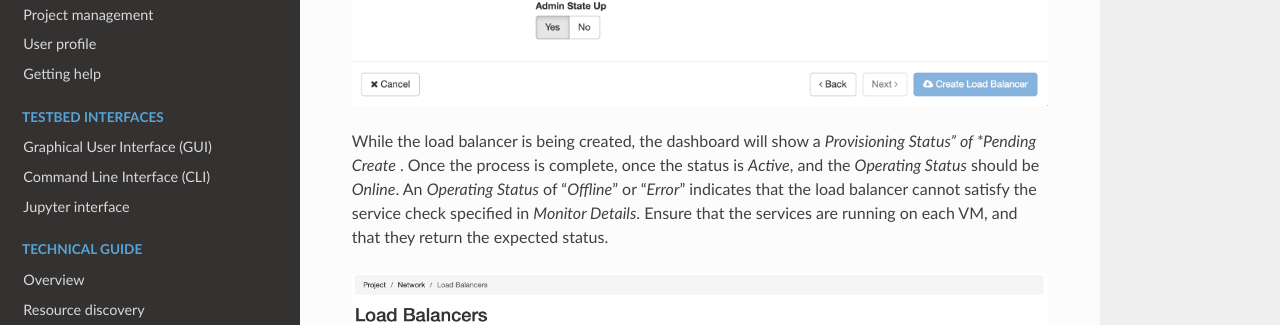
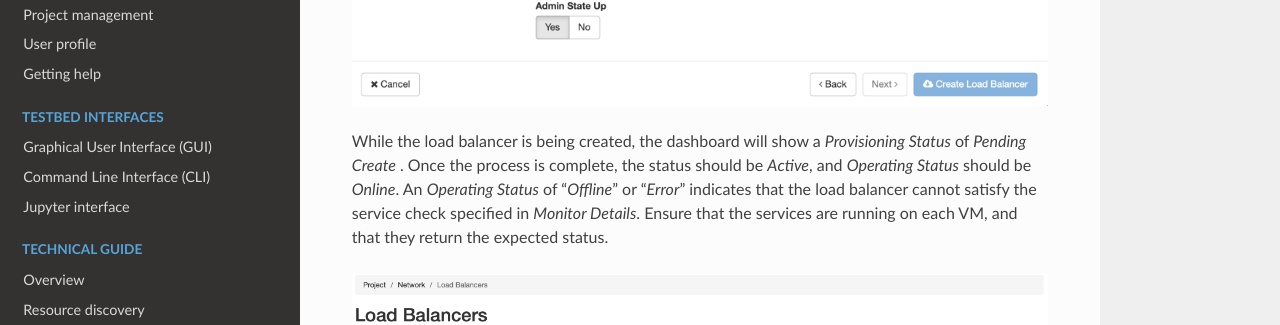
Before and after one commit to ChameleonCloud/docs, a Sphinx documentation site: the page built from source/technical/kvm.rst, in a window 1280 px wide and 900 px high, scrolled down 12402 px. Shown: the part 126-451 px from the top of the window. Built offline with Sphinx 7.4.7 and the Read the Docs theme 2.0.0, drawn with Linux system fonts in a browser that asks for light colours.

Commit message:
[KVM LBaaS] Fix typo, clarify language.

```diff
--- a/source/technical/kvm.rst
+++ b/source/technical/kvm.rst
@@ -235,7 +235,7 @@ Click *Create Load Balancer*
 
 .. figure:: kvm/lbaas_monitor_http.png
 
-While the load balancer is being created, the dashboard will show a *Provisioning Status" of *Pending Create* . Once the process is complete, once the status is *Active*, and the *Operating Status* should be *Online*.
+While the load balancer is being created, the dashboard will show a *Provisioning Status* of *Pending Create* . Once the process is complete, the status should be *Active*, and *Operating Status* should be *Online*.
 An *Operating Status* of "*Offline*" or "*Error*" indicates that the load balancer cannot satisfy the service check specified in *Monitor Details*. Ensure that the services are running on each VM, and that they return the expected status.
 
 .. figure:: kvm/lbaas_create_pending.png
```
